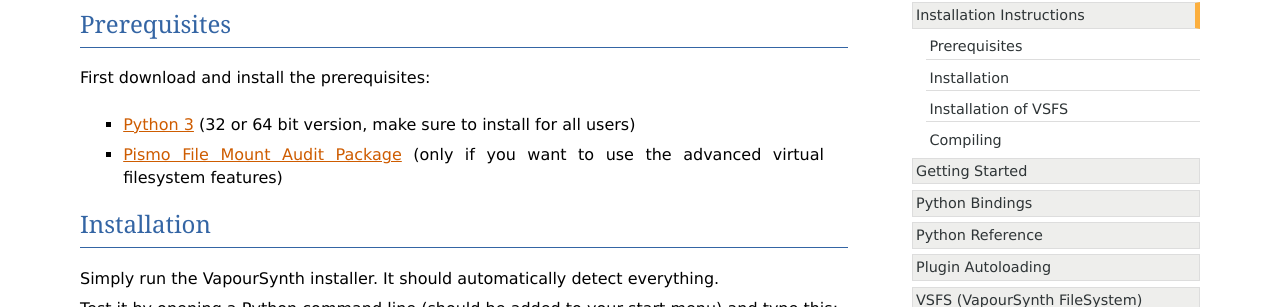
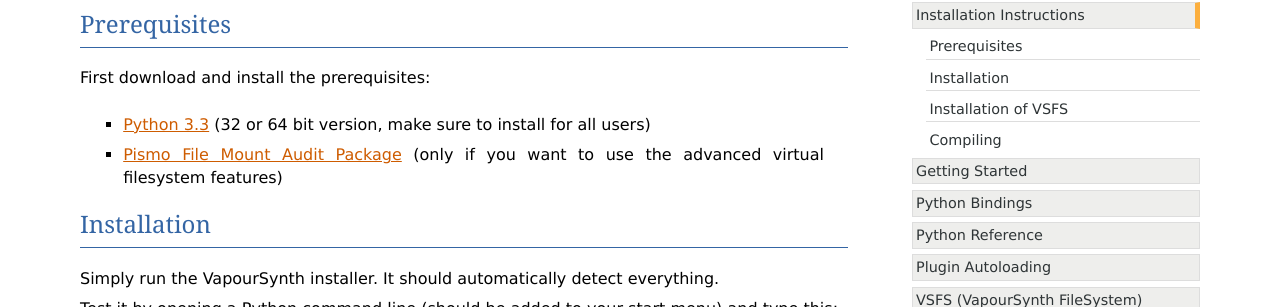
Before and after one commit to vapoursynth/vapoursynth, a Sphinx documentation site: the page built from doc/installation.rst, in a window 1280 px wide. Shown: the part 154-461 px from the top of the page. Built offline with Sphinx 7.4.7, drawn with Linux system fonts in a browser that asks for light colours; formulas are drawn with MathJax 3.

Commit message:
doc: Python 3.3 is needed after all
This was mistakenly changed in b7028566acb38cb7a421090fa565c91b8566e33d.

```diff
--- a/doc/installation.rst
+++ b/doc/installation.rst
@@ -5,7 +5,7 @@
 #############
 
 First download and install the prerequisites:
-   * `Python 3 <http://www.python.org/>`_ (32 or 64 bit version, make sure to install for all users)
+   * `Python 3.3 <http://www.python.org/>`_ (32 or 64 bit version, make sure to install for all users)
    * `Pismo File Mount Audit Package <http://www.pismotechnic.com/download/>`_
      (only if you want to use the advanced virtual filesystem features)
 
```
